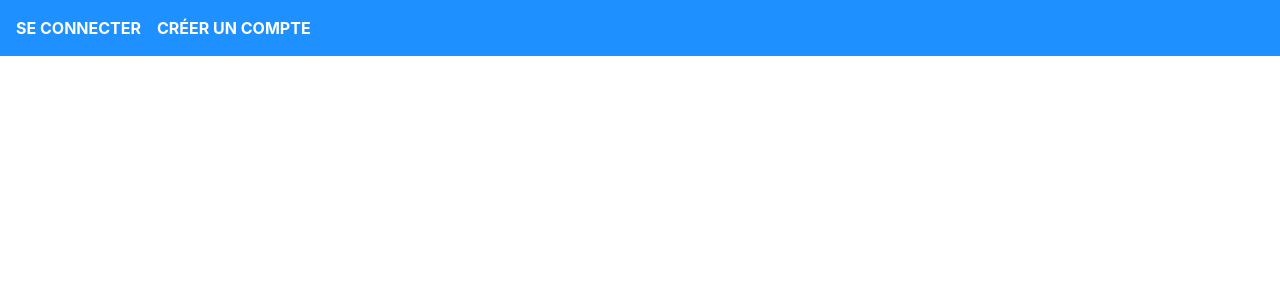
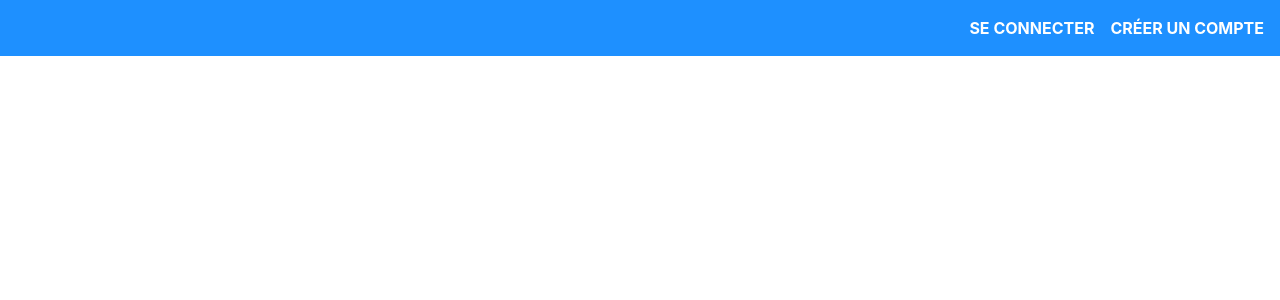
Before and after one commit to MaximePie/Spintowin, a React (Create React App) app: page / in a window 1280 px wide. Shown: the top 300 px of the page. Built offline with nearby package versions, Linux system fonts and the light colour scheme.

Commit message:
feat: Add style on Navbar

```diff
--- a/src/App.js
+++ b/src/App.js
@@ -91,7 +91,7 @@ function App() {
               <Route path="/login" exact>
                 <AuthForm action="login" onTokenAcquisition={getUserWithToken}/>
               </Route>
-              <Route path="/register" exact >
+              <Route path="/register" exact>
                 <AuthForm action="register" onTokenAcquisition={getUserWithToken}/>
               </Route>
             </>
--- a/src/style/App.css
+++ b/src/style/App.css
@@ -154,9 +154,11 @@ input {
   padding: 0.5rem;
   display: flex;
   align-items: center;
+  justify-content: space-between;
 }
 
 .Navbar__link {
+  cursor: pointer;
   color: white;
   margin: 0 0.5rem;
   text-decoration: none;
```
Lines whose indentation alone changed are shown as unchanged.
